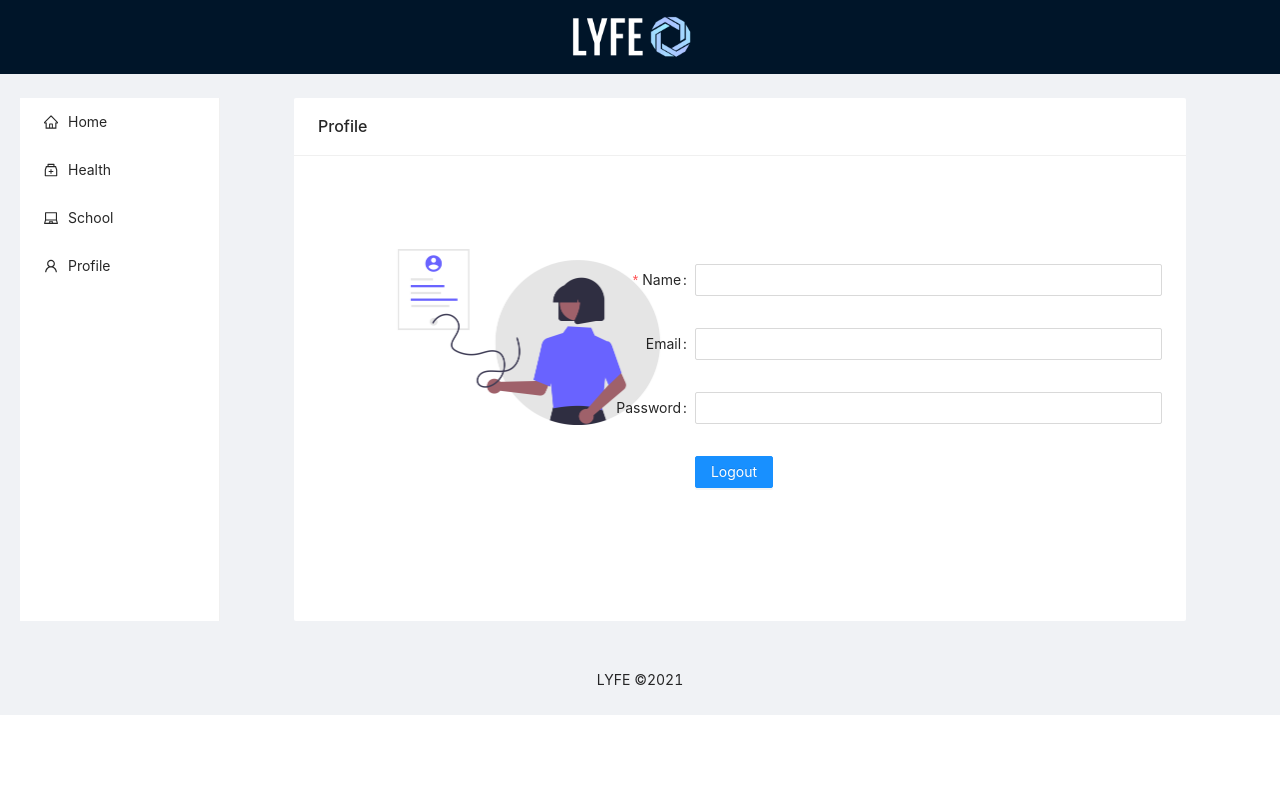
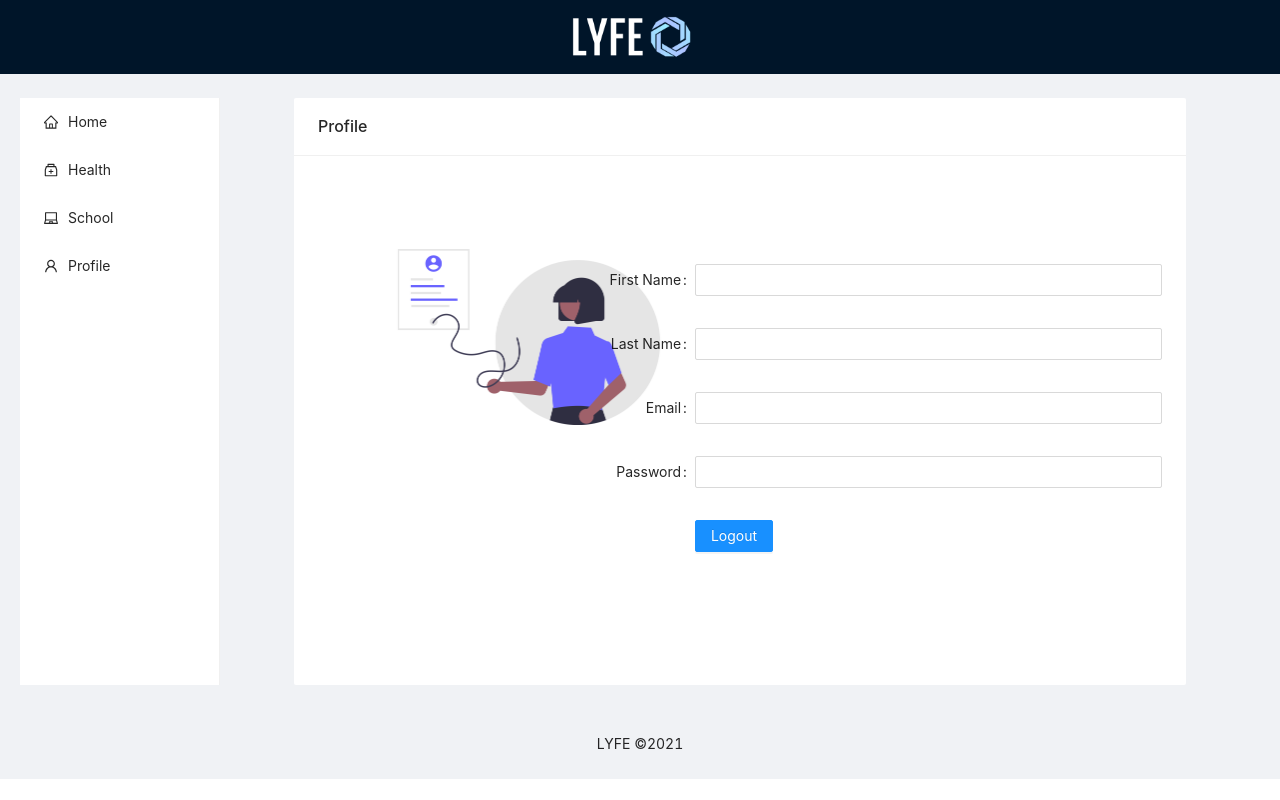
Before and after one commit to avwede/LYFE, a React (Create React App) app in the folder packages/client/: page /Dashboard/Profile in a window 1280 px wide. Built offline with nearby package versions, Linux system fonts and the light colour scheme; no server answers.

Commit message:
editing profile page

```diff
--- a/packages/client/src/pages/DashboardProfile.js
+++ b/packages/client/src/pages/DashboardProfile.js
@@ -36,11 +36,12 @@ const validateMessages = {
 
 class DashboardProfile extends React.Component {
     constructor(props) {
-        super(props);
-        this.state = {
-          tasks: [],
-        };
-      }
+      super(props);
+      this.state = {
+        profile: [],
+      };
+
+    }
 
       componentDidMount() {
         axios
@@ -74,13 +75,14 @@ class DashboardProfile extends React.Component {
                                 <Col span={20}>
                                     <Form {...layout} name="nest-messages" validateMessages={validateMessages} style={{paddingTop:'85px'}}>
                                         <Form.Item
-                                            name={['user', 'name']}
-                                            label="Name"
-                                            rules={[
-                                            {
-                                                required: true,
-                                            },
-                                            ]}
+                                            name={['user', 'firstName']}
+                                            label="First Name"
+                                        >
+                                            <Input />
+                                        </Form.Item>
+                                        <Form.Item
+                                            name={['user', 'lastName']}
+                                            label="Last Name"
                                         >
                                             <Input />
                                         </Form.Item>
@@ -101,7 +103,7 @@ class DashboardProfile extends React.Component {
 
                                         <Form.Item wrapperCol={{ ...layout.wrapperCol, offset: 8 }} style={{paddingBottom:'85px'}}>
                                             <Button type="primary">
-                                                Logout<Link to= "/Login" />
+                                              <a href="/Home">Logout</a>
                                             </Button>
                                         </Form.Item>
                                     </Form>
```
